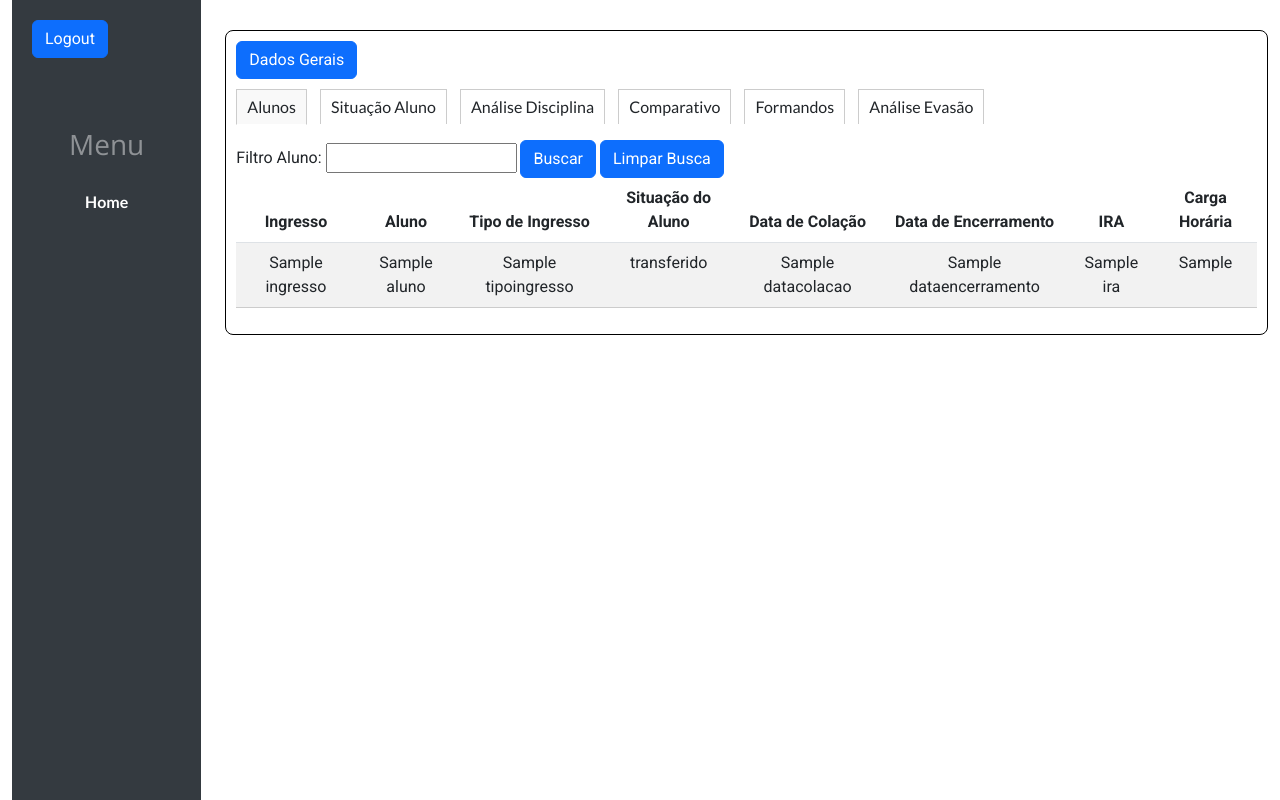
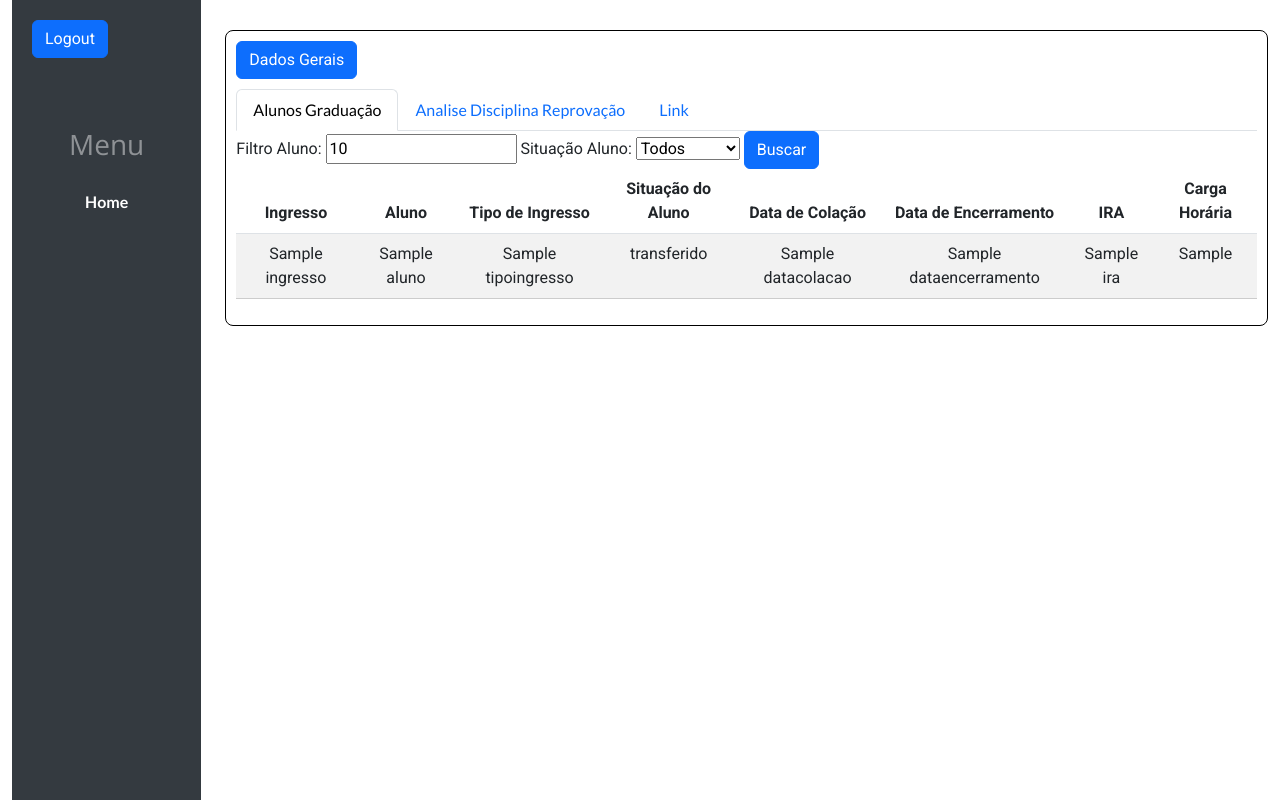
Before and after one commit to AlineSotte/tcc_ufjf_fllask, a Flask app: template templates/analise.html in a window 1280 px wide. Run offline with Flask 3, Linux system fonts and the light colour scheme; the template is opened without the code that fills it: most values are stand-ins (such as "Sample title", 1, 10 or a date in 2020); some libraries are stand-ins or nearby versions.

Commit message:
Filtro aluno

```diff
--- a/app.py
+++ b/app.py
@@ -108,45 +108,29 @@ def dashboard(id_usuario, id):
                            page=page, num_pages=num_pages)
 
 ## Analise ##
-@app.route('/teste/<int:id_usuario>/<int:id>', methods=['GET'])
-def teste(id_usuario,id):
+@app.route('/disciplina_reprovacao/<int:id_usuario>/<int:id>', methods=['GET'])
+def disicplinas_reprovacao(id_usuario,id):
     df = instancia.ler_ultimo_arquivo(id)
     meu_valor_padrao=''
     filtro_ano = request.args.get('filtro_ano',meu_valor_padrao)
     selecionados = request.args.get('termo',meu_valor_padrao)
     maior_reprovacao= instancia.filtro_reprovacao(df,filtro_ano,selecionados)
     maior_reprovacao_html=maior_reprovacao.to_html(classes='table table-striped')
-    return render_template('teste.html',id_usuario=id_usuario,id=id,
+    return render_template('disicplinas_reprovacao.html',id_usuario=id_usuario,id=id,
                            maior_reprovacao=maior_reprovacao_html, meu_valor_padrao=meu_valor_padrao)
 
 @app.route('/analise/<int:id_usuario>/<int:id>', methods=['GET'])
 def analise(id_usuario,id):
     df = instancia.ler_ultimo_arquivo(id)
-    situacao_aluno = instancia.mostrar_grafico_situacao_aluno(df)
-    filtro_ano = request.args.get('filtro_ano')
-    maior_reprovacao= instancia.filtro_reprovacao(df,filtro_ano)
-    maior_reprovacao_html=maior_reprovacao.to_html(classes='table table-striped')
-    comp= instancia.mostrar_grafico_comparativo(df)
-    formandos= instancia.analise_formandos(df)
-    formandos_html = formandos.to_html(classes='table table-striped')
-    analise_formando= instancia.analise_estatistica_formado(df)
-    analise_formando_html= analise_formando.to_html(classes='table table-strip')
+    meu_valor_padrao=''
     page=1
     cont_page=10
-    data=df
-    filtro = request.args.get('filtro')
-    busca_aluno= instancia.filtro_alunos(df,filtro,id,page,cont_page)
-    analise_cotista = instancia.analise_estatistica_formado_cotista(df).to_html(classes='table table-strip')
-    analise_n_cotista = instancia.analise_estatistica_formado_n_cotista(df).to_html(classes='table table-strip')
-    analise_outro = instancia.analise_estatistica_formado_outros(df).to_html(classes='table table-strip')
+    filtro = request.args.get('filtro',meu_valor_padrao)
+    situacao_aluno = request.args.get('situacao',meu_valor_padrao)
+    busca_aluno= instancia.filtro_alunos(df,filtro,id,page,cont_page,situacao_aluno)
     return render_template('analise.html', id_usuario=id_usuario,id=id,page=page,
-                           plot=situacao_aluno.to_html(full_html=False),
-                           maior_reprovacao=maior_reprovacao_html,
-                           comparativo=comp, data=data, formandos=formandos_html,
-                           analise_form=analise_formando_html,
-                           busca_aluno=busca_aluno, analise_n_cotista=analise_n_cotista,
-                           analise_cotista=analise_cotista, analise_outro=analise_outro
-                           )
+                           busca_aluno=busca_aluno, meu_valor_padrao=meu_valor_padrao)
+
 
 
 if __name__ == '__main__':
--- a/templates/analise.html
+++ b/templates/analise.html
@@ -1,28 +1,23 @@
-{% extends "base.html" %} {% block content %}
-<div class="main">
-  <div class="d-flex justify-content-between align-items-center" id="btn-dados">
-    <a
-      href="{{ url_for('dashboard', id_usuario=id_usuario,id=id, page=1)}}"
-      class="btn btn-primary"
+{% extends "base_analise.html" %} {% block content2 %}
+  <div>
+    <form
+      method="GET"
+      action="{{ url_for('analise', id_usuario=id_usuario,id=id)}}"
     >
-      Dados Gerais</a
-    >
-  </div>
-  <ul class="tab-menu">
-    <li class="active" onclick="openTab('tab1')" data-tab="tab1">Alunos</li>
-    <li onclick="openTab('tab2')" data-tab="tab2">Situação Aluno</li>
-    <li onclick="openTab('tab3')" data-tab="tab3">Análise Disciplina</li>
-    <li onclick="openTab('tab4')" data-tab="tab4">Comparativo</li>
-    <li onclick="openTab('tab5')" data-tab="tab5">Formandos</li>
-    <li onclick="openTab('tab6')" data-tab="tab6">Análise Evasão</li>
-  </ul>
-  <div class="tab active" id="tab1">
-    <div>
-      <form method="GET" action="{{ url_for('analise', id_usuario=id_usuario,id=id)}}">
-        <label for="filtro">Filtro Aluno:</label>
-        <input type="text" id="filtro" name="filtro">
+      <label for="filtro" value="{{ meu_valor_padrao }}">Filtro Aluno:</label>
+      <input type="text" id="filtro" name="filtro" value="{{ meu_valor_padrao }}" />
+      <label for="situacao" value="{{ meu_valor_padrao }}">Situação Aluno:</label>
+      <select id="situacao" name="situacao">
+        <option value="{{ meu_valor_padrao }}" selected/>Todos</option>
+        <option value="ativo">Ativo</option>
+        <option value="trancado">Trancado</option>
+        <option value="cancelado">Cancelado</option>
+        <option value="jubilado">jubilado</option>
+        <option value="concluido">Concluído</option>
+        <option value="transferido">Transferido</option>
+        <option value="suspenso">Suspensao</option>
+      </select>
       <button type="submit" class="btn btn-primary">Buscar</button>
-        <button type="submit" class="btn btn-primary">Limpar Busca</button>
     </form>
   </div>
   <div id="scroll-tabela">
@@ -56,41 +51,5 @@
     </table>
   </div>
 </div>
-<div class="tab" id="tab2">{{ plot|safe }}</div>
-<div class="tab" id="tab3">
-  <h6>Disicplinas que mais reprovam no curso de graduação analisado</h6>
-  <div>
-    <form method="GET" action="{{ url_for('analise', id_usuario=id_usuario,id=id)}}">
-      <label for="filtro_ano">Filtro Ano:</label>
-      <input type="text" id="filtro_ano" name="filtro_ano" placeholder="Ex:2012">
-      <button type="submit" class="btn btn-primary">Buscar</button>
-      <button type="submit" class="btn btn-primary">Limpar Busca</button>
-    </form>
-    {{maior_reprovacao|safe}}
-  </div>
-</div>
-<div class="tab" id="tab4">
-  <h6>Gráfico comparativo</h6>
-  {{ comparativo|safe }}
-</div>
-<div class="tab" id="tab5">
-  <h6>Formandos por ano</h6>
-  {{ formandos|safe }}
-  <br/>
-  <h6>Analise Estatistica Formandos</h6>
-  {{ analise_form|safe }}
-  <br/>
-  <h6>Analise Estatistica Formandos Não Cotista</h6>
-  {{ analise_n_cotista|safe }}
-  <br/>
-  <h6>Analise Estatistica Formandos Cotista</h6>
-  {{ analise_cotista|safe }}
-  <br/>
-  <h6>Analise Estatistica Formandos Outros</h6>
-  {{ analise_outro|safe }}
-  <br/>
-</div>
-<div class="tab" id="tab6">
-  <h6>Analise Evasão</h6>
-</div>
+
 {% endblock %}
--- /dev/null
+++ b/templates/base_analise.html
@@ -0,0 +1,33 @@
+{% extends "base.html" %} {% block content%}
+<div class="main">
+  <div class="d-flex justify-content-between align-items-center" id="btn-dados">
+    <a
+      href="{{ url_for('dashboard', id_usuario=id_usuario,id=id, page=1)}}"
+      class="btn btn-primary"
+    >
+      Dados Gerais</a
+    >
+  </div>
+  <ul class="nav nav-tabs">
+    <li class="nav-item">
+      <a class="nav-link active"
+      aria-current="page"
+      href="{{ url_for('analise', id_usuario=id_usuario,id=id) }}"
+      >
+        Alunos Graduação
+      </a>
+    </li>
+    <li class="nav-item">
+      <a class="nav-link"
+      href="{{ url_for('disicplinas_reprovacao', id_usuario=id_usuario,id=id) }}"
+      > Analise Disciplina Reprovação</a
+    >
+    </li>
+    <li class="nav-item">
+      <a class="nav-link" href="#">Link</a>
+    </li>
+  </ul>
+  {% block content2%} {% endblock %}
+</div>
+
+{% endblock %}
--- a/templates/dashboard.html
+++ b/templates/dashboard.html
@@ -1,7 +1,6 @@
 {% extends "base.html" %}
 
    {% block content %}
-      <a class="btn btn-primary" href="{{ url_for('teste', id_usuario=id_usuario,id=id) }}">Teste</a>
             <h1>Dados Gerais</h1>
             <div class="d-flex justify-content-between align-items-center">
             <a href="{{ url_for('analise', id_usuario=id_usuario,id=id) }}" class="btn btn-primary"> Analise</a>
--- a/templates/teste.html
+++ b/templates/disicplinas_reprovacao.html
@@ -1,9 +1,9 @@
-{% extends "base.html" %} {% block content %}
+{% extends "base_analise.html" %} {% block content2 %}
 <div>
   <h6>Disicplinas que mais reprovam no curso de graduação analisado</h6>
   <div>
-    <form method="GET" action="{{ url_for('teste', id_usuario=id_usuario,id=id)}}">
-      <label for="filtro_ano">Filtro Ano:</label>
+    <form method="GET" action="{{ url_for('disicplinas_reprovacao', id_usuario=id_usuario,id=id)}}">
+      <label for="filtro_ano" value="{{ meu_valor_padrao }}">Filtro Ano:</label>
       <input type="text" id="filtro_ano" name="filtro_ano" value="{{ meu_valor_padrao }}" placeholder="Ex:2012"
         pattern="\d{4}" title="Por favor, insira um ano válido de 4 dígitos">
       <label for="termo" value="{{ meu_valor_padrao }}">Tipo Ingresso:</label>
```
Also changed, not shown: analise.py (+67 -8 lines). Lines whose indentation alone changed are shown as unchanged.
